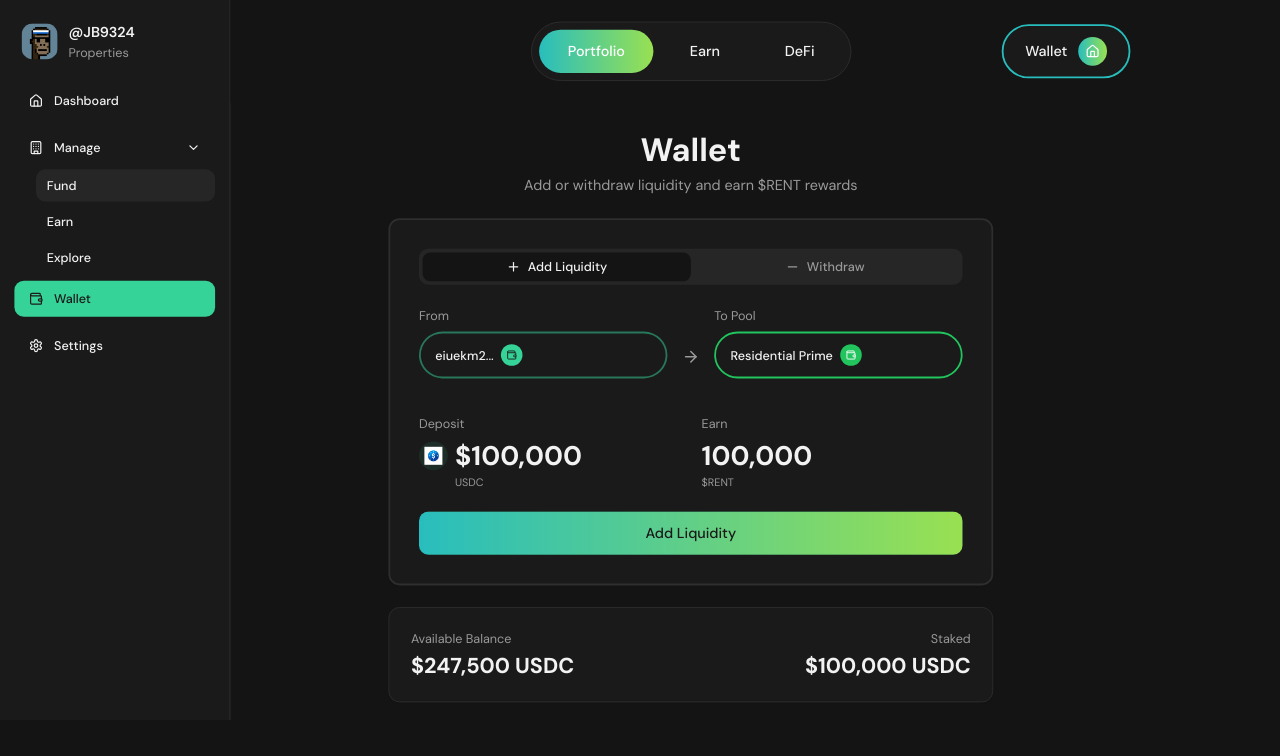
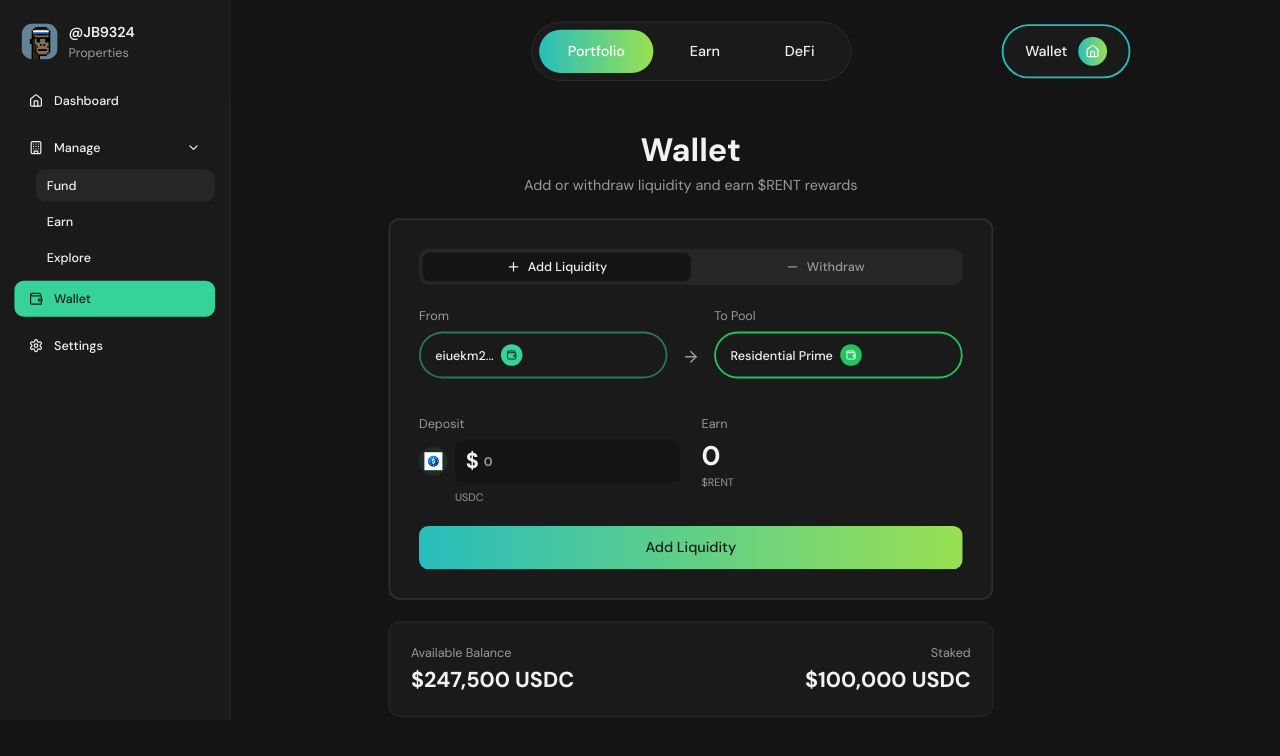
Before and after one commit to RentityTT/lp-rentitydashboard, a React (Vite) app: page / in a window 1280 px wide. Both pictures are taken after a click on the button "Fund". Shown: the top 756 px of the page. Built offline with nearby package versions, Linux system fonts and the light colour scheme.

Commit message:
Update wallet deposit amount dynamically

```diff
--- a/src/components/Wallet.tsx
+++ b/src/components/Wallet.tsx
@@ -6,9 +6,11 @@ import { Tabs, TabsContent, TabsList, TabsTrigger } from "@/components/ui/tabs";
 import { Wallet as WalletIcon, ArrowRight, Plus, Minus } from "lucide-react";
 import usdcLogo from "@/assets/usdc-logo.png";
 const Wallet = () => {
-  const [depositAmount, setDepositAmount] = useState("100,000");
-  const [withdrawAmount, setWithdrawAmount] = useState("50,000");
-  const [earnAmount, setEarnAmount] = useState("100,000");
+  const [depositAmount, setDepositAmount] = useState("");
+  const [withdrawAmount, setWithdrawAmount] = useState("");
+
+  // Calculate earn amount based on deposit (1:1 ratio)
+  const earnAmount = depositAmount ? parseFloat(depositAmount.replace(/,/g, '')).toLocaleString() : "0";
   return <div className="flex items-center justify-center min-h-[calc(100vh-200px)]">
       <div className="w-full max-w-2xl space-y-6">
         <div className="text-center space-y-2">
@@ -63,12 +65,28 @@ const Wallet = () => {
                 <div className="grid grid-cols-2 gap-6 pt-4">
                   <div className="space-y-2">
                     <p className="text-sm text-muted-foreground">Deposit</p>
-                    <div className="space-y-1">
+                    <div className="space-y-2">
                       <div className="flex items-center gap-2">
-                        <div className="w-8 h-8 rounded-full bg-primary/10 flex items-center justify-center">
+                        <div className="w-8 h-8 rounded-full bg-primary/10 flex items-center justify-center flex-shrink-0">
                           <img src={usdcLogo} alt="USDC" className="w-5 h-5" />
                         </div>
-                        <span className="text-3xl font-bold">${depositAmount}</span>
+                        <div className="relative flex-1">
+                          <span className="absolute left-3 top-1/2 -translate-y-1/2 text-2xl font-bold">$</span>
+                          <Input
+                            type="text"
+                            placeholder="0"
+                            value={depositAmount}
+                            onChange={(e) => {
+                              const value = e.target.value.replace(/[^0-9]/g, '');
+                              if (value) {
+                                setDepositAmount(parseFloat(value).toLocaleString());
+                              } else {
+                                setDepositAmount('');
+                              }
+                            }}
+                            className="text-2xl font-bold pl-8 h-12 border-0 focus-visible:ring-0"
+                          />
+                        </div>
                       </div>
                       <p className="text-xs text-muted-foreground pl-10">USDC</p>
                     </div>
@@ -119,13 +137,31 @@ const Wallet = () => {
                 <div className="space-y-4 pt-4">
                   <div className="space-y-2">
                     <p className="text-sm text-muted-foreground">Withdraw Amount</p>
-                    <div className="flex items-center gap-2">
-                      <div className="w-8 h-8 rounded-full bg-primary/10 flex items-center justify-center">
-                        <img src={usdcLogo} alt="USDC" className="w-5 h-5" />
+                    <div className="space-y-2">
+                      <div className="flex items-center gap-2">
+                        <div className="w-8 h-8 rounded-full bg-primary/10 flex items-center justify-center flex-shrink-0">
+                          <img src={usdcLogo} alt="USDC" className="w-5 h-5" />
+                        </div>
+                        <div className="relative flex-1">
+                          <span className="absolute left-3 top-1/2 -translate-y-1/2 text-2xl font-bold">$</span>
+                          <Input
+                            type="text"
+                            placeholder="0"
+                            value={withdrawAmount}
+                            onChange={(e) => {
+                              const value = e.target.value.replace(/[^0-9]/g, '');
+                              if (value) {
+                                setWithdrawAmount(parseFloat(value).toLocaleString());
+                              } else {
+                                setWithdrawAmount('');
+                              }
+                            }}
+                            className="text-2xl font-bold pl-8 h-12 border-0 focus-visible:ring-0"
+                          />
+                        </div>
                       </div>
-                      <span className="text-3xl font-bold">${withdrawAmount}</span>
+                      <p className="text-xs text-muted-foreground pl-10">USDC</p>
                     </div>
-                    <p className="text-xs text-muted-foreground pl-10">USDC</p>
                   </div>
 
                   <div className="bg-muted/50 rounded-lg p-4">
@@ -135,7 +171,12 @@ const Wallet = () => {
                     </div>
                     <div className="flex justify-between items-center">
                       <span className="text-sm text-muted-foreground">After Withdrawal</span>
-                      <span className="text-sm font-medium">$50,000 USDC</span>
+                      <span className="text-sm font-medium">
+                        ${withdrawAmount ?
+                          (100000 - parseFloat(withdrawAmount.replace(/,/g, ''))).toLocaleString() :
+                          '100,000'
+                        } USDC
+                      </span>
                     </div>
                   </div>
                 </div>
```
